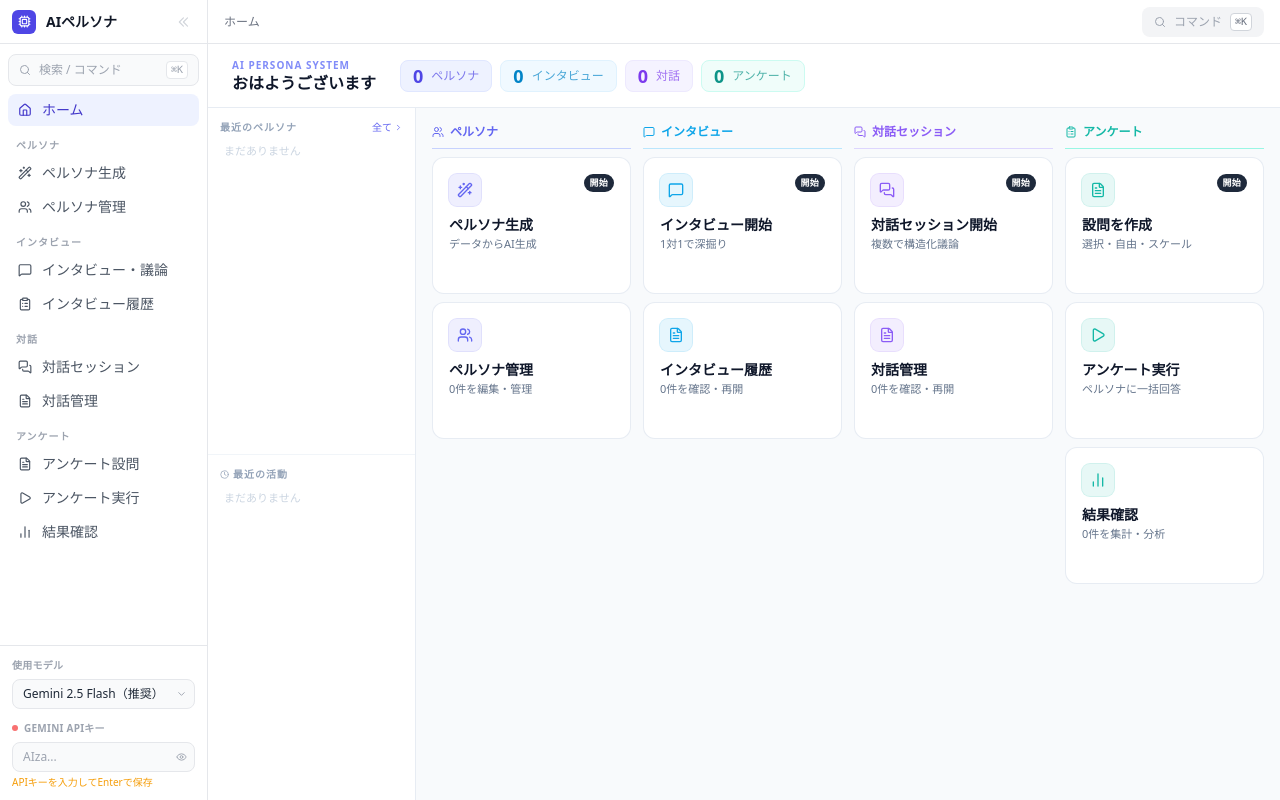
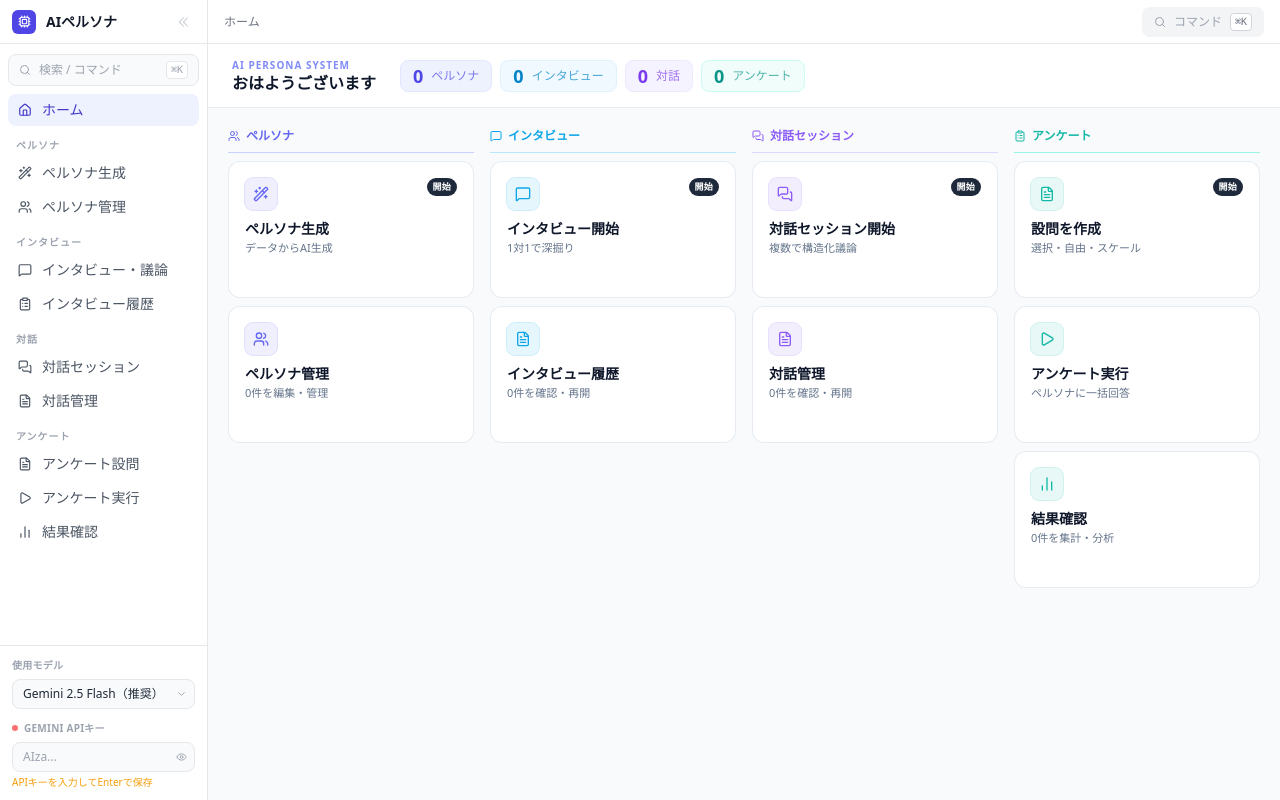
Before and after one commit to 07kim/ai-persona-web, a React (Vite) app: page / in a window 1280 px wide. Built offline with nearby package versions, Linux system fonts and the light colour scheme.

Commit message:
ホームの左サイドパネル（最近のペルソナ・活動）を削除、4カラム全幅に

```diff
--- a/src/pages/Home.tsx
+++ b/src/pages/Home.tsx
@@ -1,7 +1,7 @@
 import { Link } from 'react-router-dom'
 import {
   Wand2, Users, MessageSquare, ClipboardList, BarChart2,
-  MessagesSquare, Play, FileText, Clock, ChevronRight, ArrowUpRight,
+  MessagesSquare, Play, FileText, ArrowUpRight,
 } from 'lucide-react'
 import { useAppStore } from '../store/useAppStore'
 
@@ -12,43 +12,8 @@ function greet() {
   return 'こんばんは'
 }
 
-function fmtRelative(iso: string) {
-  const diff = Date.now() - new Date(iso).getTime()
-  const mins = Math.floor(diff / 60000)
-  if (mins < 60) return `${mins}分前`
-  const hrs = Math.floor(mins / 60)
-  if (hrs < 24) return `${hrs}時間前`
-  return `${Math.floor(hrs / 24)}日前`
-}
-
 export default function Home() {
   const { personas, surveyRuns, discussions, deliberationSessions } = useAppStore()
-
-  const recentPersonas = [...personas]
-    .sort((a, b) => new Date(b.created_at).getTime() - new Date(a.created_at).getTime())
-    .slice(0, 4)
-
-  const recentActivity = [
-    ...discussions.map(d => ({
-      id: d.id, label: d.topic,
-      sub: d.mode === 'interview' ? 'インタビュー' : 'グループ議論',
-      time: d.updated_at, to: '/discussion/history',
-      color: 'bg-sky-100 text-sky-600',
-      icon: <MessageSquare size={11} />,
-    })),
-    ...deliberationSessions.map(d => ({
-      id: d.id, label: d.topic, sub: '対話',
-      time: d.updated_at, to: '/deliberation/sessions',
-      color: 'bg-violet-100 text-violet-600',
-      icon: <MessagesSquare size={11} />,
-    })),
-    ...surveyRuns.map(r => ({
-      id: r.id, label: r.template_name, sub: 'アンケート',
-      time: r.created_at, to: '/survey/results',
-      color: 'bg-teal-100 text-teal-600',
-      icon: <ClipboardList size={11} />,
-    })),
-  ].sort((a, b) => new Date(b.time).getTime() - new Date(a.time).getTime()).slice(0, 6)
 
   return (
     <div className="h-full flex flex-col overflow-hidden bg-slate-50">
@@ -67,68 +32,9 @@ export default function Home() {
         </div>
       </div>
 
-      {/* ── ボディ: 左パネル + 右アクショングリッド ── */}
-      <div className="flex-1 flex overflow-hidden">
-
-        {/* 左: 最近の活動 */}
-        <aside className="w-52 shrink-0 border-r border-slate-200/80 bg-white flex flex-col overflow-hidden">
-          {/* 最近のペルソナ */}
-          <div className="flex-1 overflow-y-auto p-3">
-            <div className="flex items-center justify-between mb-2">
-              <p className="text-[10px] font-bold text-slate-400 uppercase tracking-widest">最近のペルソナ</p>
-              <Link to="/personas" className="text-[10px] text-indigo-500 hover:text-indigo-700 flex items-center gap-0.5">
-                全て <ChevronRight size={9} />
-              </Link>
-            </div>
-            {recentPersonas.length === 0 ? (
-              <p className="text-[11px] text-slate-300 px-1">まだありません</p>
-            ) : (
-              <div className="space-y-0.5">
-                {recentPersonas.map(p => (
-                  <Link key={p.id} to={`/personas/${p.id}`}
-                    className="flex items-center gap-2 px-1.5 py-1.5 rounded-lg hover:bg-slate-50 transition-colors group">
-                    <div className="w-6 h-6 rounded-full bg-indigo-100 text-indigo-700 text-[10px] font-bold flex items-center justify-center shrink-0">
-                      {p.name.charAt(0)}
-                    </div>
-                    <div className="min-w-0">
-                      <p className="text-[11px] font-medium text-slate-800 truncate">{p.name}</p>
-                      <p className="text-[10px] text-slate-400 truncate">{p.age}歳 · {p.occupation}</p>
-                    </div>
-                  </Link>
-                ))}
-              </div>
-            )}
-          </div>
-
-          {/* 最近の活動 */}
-          <div className="border-t border-slate-100 p-3 overflow-y-auto flex-1">
-            <p className="text-[10px] font-bold text-slate-400 uppercase tracking-widest mb-2 flex items-center gap-1">
-              <Clock size={9} /> 最近の活動
-            </p>
-            {recentActivity.length === 0 ? (
-              <p className="text-[11px] text-slate-300 px-1">まだありません</p>
-            ) : (
-              <div className="space-y-0.5">
-                {recentActivity.map(a => (
-                  <Link key={a.id} to={a.to}
-                    className="flex items-center gap-2 px-1.5 py-1.5 rounded-lg hover:bg-slate-50 transition-colors">
-                    <div className={`w-5 h-5 rounded-full flex items-center justify-center shrink-0 ${a.color}`}>
-                      {a.icon}
-                    </div>
-                    <div className="min-w-0">
-                      <p className="text-[11px] font-medium text-slate-700 truncate">{a.label}</p>
-                      <p className="text-[10px] text-slate-400">{a.sub} · {fmtRelative(a.time)}</p>
-                    </div>
-                  </Link>
-                ))}
-              </div>
-            )}
-          </div>
-        </aside>
-
-        {/* 右: アクションカード 4カラム */}
-        <main className="flex-1 p-4 overflow-y-auto">
-          <div className="grid grid-cols-4 gap-3 h-full min-h-0">
+      {/* ── ボディ: アクショングリッド ── */}
+      <div className="flex-1 overflow-y-auto p-5">
+        <div className="grid grid-cols-4 gap-4">
 
           {/* ペルソナ */}
           <FeatureCol
@@ -176,7 +82,6 @@ export default function Home() {
           />
 
         </div>
-        </main>
       </div>
     </div>
   )
@@ -209,10 +114,10 @@ function FeatureCol({ label, color, icon, cards }: {
   cards: { icon: React.ReactNode; title: string; desc: string; to: string; primary?: boolean }[]
 }) {
   const accent = {
-    indigo: { border: 'border-indigo-200', label: 'text-indigo-500', bg: 'bg-indigo-500/10', text: 'text-indigo-500', btn: 'bg-indigo-600 hover:bg-indigo-700', ring: 'ring-indigo-500/20' },
-    sky:    { border: 'border-sky-200',    label: 'text-sky-500',    bg: 'bg-sky-500/10',    text: 'text-sky-500',    btn: 'bg-sky-600 hover:bg-sky-700',       ring: 'ring-sky-500/20' },
-    teal:   { border: 'border-teal-200',   label: 'text-teal-500',   bg: 'bg-teal-500/10',   text: 'text-teal-500',   btn: 'bg-teal-600 hover:bg-teal-700',     ring: 'ring-teal-500/20' },
-    violet: { border: 'border-violet-200', label: 'text-violet-500', bg: 'bg-violet-500/10', text: 'text-violet-500', btn: 'bg-violet-600 hover:bg-violet-700', ring: 'ring-violet-500/20' },
+    indigo: { border: 'border-indigo-200', label: 'text-indigo-500', bg: 'bg-indigo-500/10', text: 'text-indigo-500', ring: 'ring-indigo-500/20' },
+    sky:    { border: 'border-sky-200',    label: 'text-sky-500',    bg: 'bg-sky-500/10',    text: 'text-sky-500',    ring: 'ring-sky-500/20' },
+    teal:   { border: 'border-teal-200',   label: 'text-teal-500',   bg: 'bg-teal-500/10',   text: 'text-teal-500',   ring: 'ring-teal-500/20' },
+    violet: { border: 'border-violet-200', label: 'text-violet-500', bg: 'bg-violet-500/10', text: 'text-violet-500', ring: 'ring-violet-500/20' },
   }[color]
 
   return (
```
Lines whose indentation alone changed are shown as unchanged.
